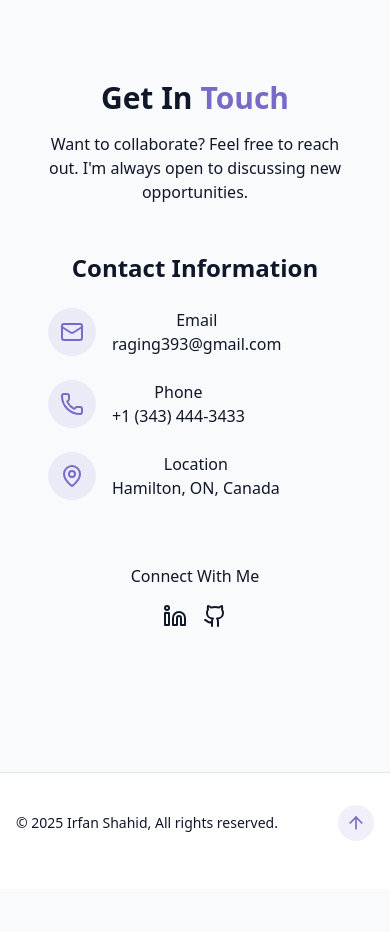
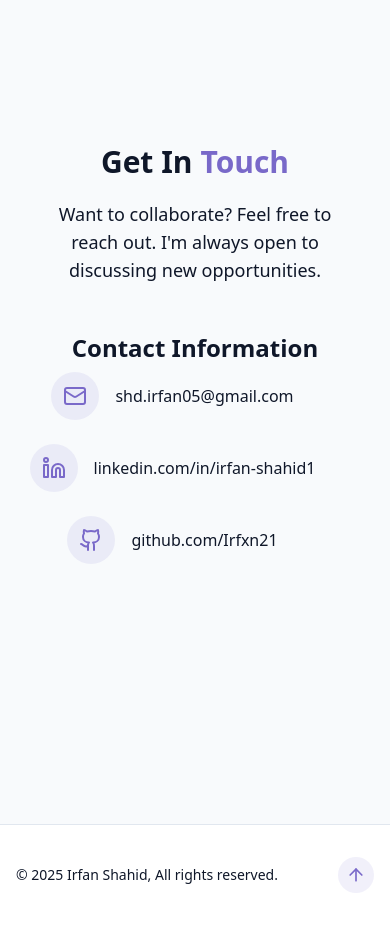
Before and after one commit to Irfxn21/Portfolio, a React (Vite) app: page / in a window 390 px wide. Shown: the part 7960-8892 px from the top of the page. Before the commit the page ends 8849 px from the top, so only its background shows below. Built offline with nearby package versions, Linux system fonts and the light colour scheme.

Commit message:
updated contact and footer sections

```diff
--- a/src/components/ContactSection.jsx
+++ b/src/components/ContactSection.jsx
@@ -14,125 +14,67 @@ export const ContactSection = () => {
         }, 1500)
     }
 
-    return <section id="contact" className="py-24 px-4 relative bg-secondary/30">
+    return <section id="contact" className="py-40 px-4 relative bg-secondary/30">
 
         <div className="container mx-auto max-w-5xl">
-            <h2 className="text-3xl md:text-4xl font-bold mb-4 text-center">Get In <span className="text-primary"> Touch</span></h2>
+            <h2 className="text-3xl md:text-5xl font-bold mb-5 text-center">
+                Get In <span className="text-primary">Touch</span>
+            </h2>
 
-            <p className="text-center text-muted-foreground mb-12 max-w-2xl mx-auto">
+            <p className="text-center text-muted-foreground max-w-3xl mx-auto text-lg">
                 Want to collaborate? Feel free to reach out. I'm always open to discussing new opportunities.
             </p>
+            <div className="mt-12">
+                <h3 className="text-2xl font-semibold mb-2">Contact Information</h3>
 
-            <div className="grid grid-cols-1 md:grid-cols-2 gap-12">
-                <div className="space-y-8">
-                    <h3 className="text-2xl font-semibold mb-6">Contact Information</h3>
-
-                    <div className="space-y-6 justify-center">
-                        <div className="flex items-start space-x-4">
+                <div className="flex flex-col md:flex-row justify-center items-center md:space-x-12 space-y-6 md:space-y-0 ml-[-45px]">
+                    <div className="flex items-center space-x-4">
                         <div className="p-3 rounded-full bg-primary/10">
                             <Mail className="h-6 w-6 text-primary" />
                         </div>
                         <div>
-                                <h4 className="font-medium"> Email</h4>
-                                <a className="text-muted-foreground hover:text-primary transition-colors">
-                                    raging393@gmail.com
+                            <a
+                                href="mailto:example@gmail.com"
+                                className="text-muted-foreground hover:text-primary transition-colors font-medium"
+                            >
+                                shd.irfan05@gmail.com
                             </a>
                         </div>
                     </div>
 
                     <div className="flex items-center space-x-4">
                         <div className="p-3 rounded-full bg-primary/10">
-                                <Phone className="h-6 w-6 text-primary" />
+                            <Linkedin className="h-6 w-6 text-primary" />
                         </div>
                         <div>
-                                <h4 className="font-medium"> Phone</h4>
-                                <a className="text-muted-foreground hover:text-primary transition-colors">
-                                    +1 (343) 444-3433
+                            <a
+                                href="https://www.linkedin.com/in/irfan-shahid1/"
+                                target="_blank"
+                                rel="noopener noreferrer"
+                                className="text-muted-foreground hover:text-primary transition-colors font-medium"
+                            >
+                                linkedin.com/in/irfan-shahid1
                             </a>
                         </div>
                     </div>
 
-                        <div className="flex items-start space-x-4">
+                    <div className="flex items-center space-x-4">
                         <div className="p-3 rounded-full bg-primary/10">
-                                <MapPin className="h-6 w-6 text-primary" />
+                            <Github className="h-6 w-6 text-primary" />
                         </div>
                         <div>
-                                <h4 className="font-medium"> Location</h4>
-                                <a className="text-muted-foreground hover:text-primary transition-colors">
-                                    Hamilton, ON, Canada
+                            <a
+                                href="https://github.com/Irfxn21"
+                                target="_blank"
+                                rel="noopener noreferrer"
+                                className="text-muted-foreground hover:text-primary transition-colors font-medium"
+                            >
+                                github.com/Irfxn21
                             </a>
                         </div>
                     </div>
                 </div>
-
-                    <div className="pt-8">
-                        <h4 className="font-medium mb-4"> Connect With Me</h4>
-                        <div className="flex space-x-4 justify-center">
-                            <a href="#" target="_blank">
-                                <Linkedin />
-                            </a>
-
-                            <a href="#" target="_blank">
-                                <Github />
-                            </a>
             </div>
         </div>
-                </div>
-{/*
-                <div className="bg-card p-8 rounded-lg shadow-xs">
-                    <h3 className="text-2xl font-semibold mb-6"> Send a Message</h3>
-
-                    <form className="space-y-6">
-                        <div>
-                            <label htmlFor="name" className="block text-sm font-medium mb-2"> Your Name</label>
-                            <input
-                                type="text"
-                                id="name"
-                                name="name"
-                                required
-                                className="w-full px-4 py-3 rounded-md border border-input bg-background focus:outline-hidden focus:ring-2 focus:ring-primary"
-                                placeholder="Irfan Shahid..."
-                                />
-                        </div>
-
-                        <div>
-                            <label htmlFor="email" className="block text-sm font-medium mb-2"> Your Email</label>
-                            <input
-                                type="email"
-                                id="email"
-                                name="email"
-                                required
-                                className="w-full px-4 py-3 rounded-md border border-input bg-background focus:outline-hidden focus:ring-2 focus:ring-primary"
-                                placeholder="john@gmail.com"
-                                />
-                        </div>
-
-                        <div>
-                            <label htmlFor="message" className="block text-sm font-medium mb-2"> Your Message</label>
-                            <textarea
-                                id="message"
-                                name="message"
-                                required
-                                className="w-full px-4 py-3 rounded-md border border-input bg-background focus:outline-hidden focus:ring-2 focus:ring-primary resize-none"
-                                placeholder="Hello, I'd like to talk about..."
-                                />
-                        </div>
-
-                        <button
-                            type="submit"
-                            className={className(
-                                "cosmic-button w-full flex items-center justify-center gap-2",
-
-
-                        )}>
-                            Send Message
-                            <Send size={16}/>
-                        </button>
-
-                    </form>
-                </div> */}
-            </div>
-        </div>
-
     </section>
 }
--- a/src/components/Footer.jsx
+++ b/src/components/Footer.jsx
@@ -5,7 +5,7 @@ import { ArrowUp } from "lucide-react"
 
 export const Footer = () => {
 
-    return <footer className="py-12 px-4 bg-card relative border-t border-border mt-12 pt-8 flex flex-wrap justify-between items-center">
+    return <footer className="py-12 px-4 bg-card relative border-t border-border mt-25 pt-8 flex flex-wrap justify-between items-center">
 
         <p className="text-sm text-muted-foreground">
             &copy; {new Date().getFullYear()} Irfan Shahid, All rights reserved.
```
Lines whose indentation alone changed are shown as unchanged.
